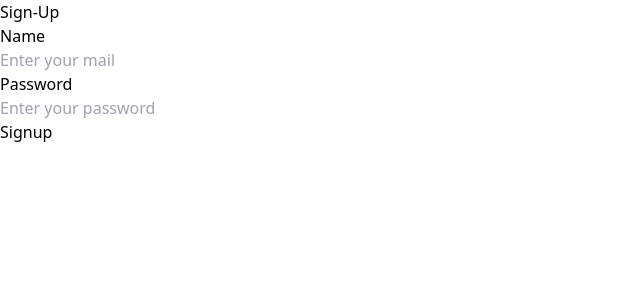
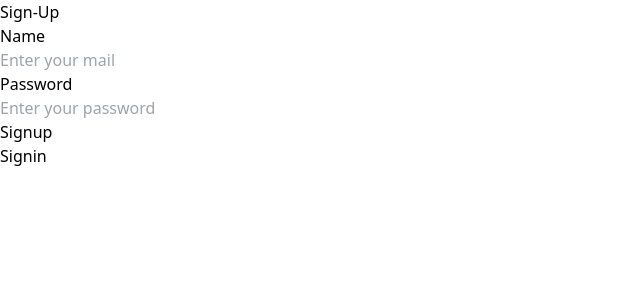
Before and after one commit to harshakun/Payment-App, a React (Vite) app in the folder vite-project/: page /signup in a window 1280 px wide. Shown: the top 300 px of the page, without its empty margins (0-640 px from the left). Built offline with nearby package versions, Linux system fonts and the light colour scheme.

Commit message:
Update Signup.jsx

```diff
--- a/vite-project/src/Signup.jsx
+++ b/vite-project/src/Signup.jsx
@@ -40,6 +40,10 @@ export default function Signup() {
                             navigate("/Dashboard?username=" + response.data.username);
                         }}
                     />
+                    <Button
+                        text="Signin"
+                        onclick={() => navigate("/")}
+                    />
                 </div>
             </div>
         </div>
```
